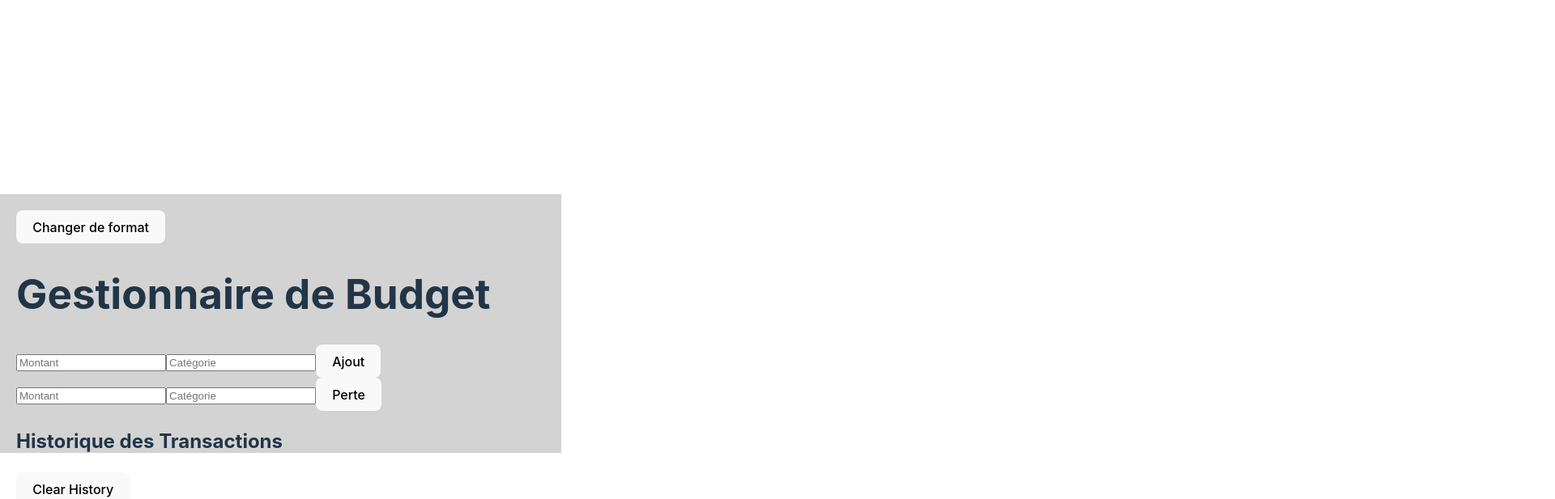
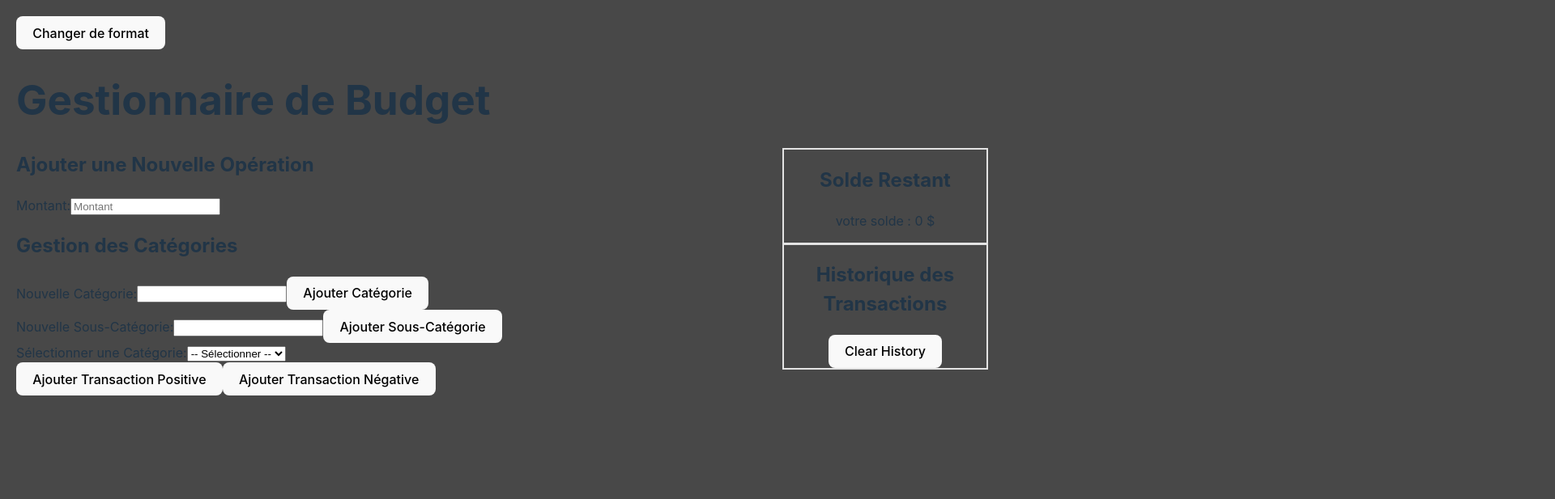
Before and after one commit to bruno-jimenez/finance-flow, a React (Vite) app in the folder FinanceFlow/: page / in a window 1280 px wide. Shown: the top 617 px of the page at 81% size, 1920 px wide, since content can reach past the window. Built offline with nearby package versions, Linux system fonts and the light colour scheme.

Commit message:
update all files ,add new component datacategorie ,transactionlogs not working

```diff
--- a/FinanceFlow/src/CSS/ResponsiveComponent.css
+++ b/FinanceFlow/src/CSS/ResponsiveComponent.css
@@ -1,26 +1,44 @@
 /* ResponsiveComponent.css */
 
 .responsive-container {
-  width: 653px;
-  height: 280px;
-  background-color: lightgray;
+  width: 1920px;
+  height: 1080px;
+  background-color: rgb(72, 72, 72);
   padding: 20px;
   margin: 0 auto;
 }
 
 /* Styles pour les écrans étroits (moins de 653px de large) */
+
 .responsive-container.narrow-format {
   width: 280px;
   height: 653px;
-  background-color: lightblue;
+  background-color: rgb(0, 0, 0);
 }
 
-/* Styles spécifiques aux écrans larges (plus de 653px de large) */
-.responsive-container.wide-format {
-  /* Vous pouvez ajouter des styles spécifiques aux écrans larges ici */
+/*style de transactionlogs*/
+
+.Transactionlogs-container {
+
+   position: fixed;
+   top: 300px;
+   right: 60px;
+   width: 250px;
+   border: 2px solid rgb(227, 227, 227);
+   text-align: center;
 }
 
-/* Styles spécifiques pour le fond en cyan sur les écrans étroits */
-.responsive-container.narrow-format.cyan-bg {
-  background-color: cyan;
+/*style de howmuch*/
+
+.howmuch-container {
+
+  position: fixed;
+  top: 183px;
+  right: 60px;
+  width: 250px;
+  border: 2px solid rgb(227, 227, 227);
+  text-align: center;
+
 }
+
+/*style de addnewtransaction*/
--- a/FinanceFlow/src/component/AddNewOperation.jsx
+++ b/FinanceFlow/src/component/AddNewOperation.jsx
@@ -1,68 +1,52 @@
-// AddNewOperation.js
 import React, { useState } from 'react';
+import DataCategorie from './DataCategorie';
 
 const AddNewOperation = ({ addTransaction }) => {
   const [amount, setAmount] = useState('');
-  const [category, setCategory] = useState('');
+  const [selectedCategory, setSelectedCategory] = useState('');
+  const [selectedSubCategory, setSelectedSubCategory] = useState('');
 
-  const handleSubmit = (e, transactionType) => {
-    e.preventDefault();
+  const handleAddTransaction = (isPositive) => {
+    if (amount.trim() === '' || selectedCategory.trim() === '') {
+      // Gérer le cas où le montant ou la catégorie est vide
+      alert('Veuillez remplir le montant et sélectionner une catégorie.');
+      return;
+    }
 
-    const currentDate = new Date();
-    const formattedDate = `${currentDate.toLocaleDateString()} ${currentDate.toLocaleTimeString()}`
+    // Déterminer si la transaction est positive ou négative
+    const transactionAmount = isPositive ? parseFloat(amount) : -parseFloat(amount);
 
-    const newTransaction = {
-      amount: transactionType === 'Ajout' ? Math.abs(Number(amount)) : -Math.abs(Number(amount)),
-      category,
-      date: formattedDate,
-    };
+    // Votre logique pour ajouter la transaction avec amount, selectedCategory et selectedSubCategory
+    // ...
 
-    // verification de la prise en compte de l'input
-    console.log('Nouvelle transaction:', newTransaction);
-
-    // Appeler la fonction du composant parent pour ajouter la nouvelle transaction
-    addTransaction(newTransaction);
-
-    // Réinitialisez les états locaux pour les informations supplémentaires si nécessaire
+    // Réinitialiser les états locaux
     setAmount('');
-    setCategory('');
+    setSelectedCategory('');
+    setSelectedSubCategory('');
   };
 
   return (
     <div>
-      <form onSubmit={(e) => handleSubmit(e, 'Ajout')}>
-        {/* Ajoutez des champs de saisie pour les informations supplémentaires si nécessaire */}
+      <h2>Ajouter une Nouvelle Opération</h2>
+      <label>Montant:</label>
       <input
         type="text"
         value={amount}
         onChange={(e) => setAmount(e.target.value)}
         placeholder="Montant"
       />
-        <input
-          type="text"
-          value={category}
-          onChange={(e) => setCategory(e.target.value)}
-          placeholder="Catégorie"
+
+      {/* Intégrer le composant DataCategorie pour gérer les catégories et sous-catégories */}
+      <DataCategorie
+        onSelectCategorie={(category) => setSelectedCategory(category)}
+        onSelectSubCategorie={(subCategory) => setSelectedSubCategory(subCategory)}
       />
-        <button type="submit">Ajout</button>
-      </form>
 
-      <form onSubmit={(e) => handleSubmit(e, 'Perte')}>
-        {/* Ajoutez des champs de saisie pour les informations supplémentaires si nécessaire */}
-        <input
-          type="text"
-          value={amount}
-          onChange={(e) => setAmount(e.target.value)}
-          placeholder="Montant"
-        />
-        <input
-          type="text"
-          value={category}
-          onChange={(e) => setCategory(e.target.value)}
-          placeholder="Catégorie"
-        />
-        <button type="submit">Perte</button>
-      </form>
+      {/* Ajouter la transaction (positive) */}
+      <button onClick={() => handleAddTransaction(true)}>Ajouter Transaction Positive</button>
+
+      {/* Ajouter la transaction (négative) */}
+      <button onClick={() => handleAddTransaction(false)}>Ajouter Transaction Négative</button>
     </div>
   );
 };
--- a/FinanceFlow/src/component/DataCategorie.jsx
+++ b/FinanceFlow/src/component/DataCategorie.jsx
@@ -1,7 +1,72 @@
 //creation categorie et sous categorie
+import React, { useState } from 'react';
 
-function DataCategorie() {
+const DataCategorie = ({ onSelectCategorie }) => {
+  const [categories, setCategories] = useState([]);
+  const [newCategory, setNewCategory] = useState('');
+  const [selectedCategory, setSelectedCategory] = useState('');
+  const [subCategories, setSubCategories] = useState([]);
+  const [newSubCategory, setNewSubCategory] = useState('');
 
-}
+  const addCategory = () => {
+    if (newCategory.trim() !== '' && !categories.includes(newCategory)) {
+      setCategories([...categories, newCategory]);
+      setNewCategory('');
+    }
+  };
 
-export default DataCategorie
+  const addSubCategory = () => {
+    if (newSubCategory.trim() !== '' && !subCategories.includes(newSubCategory)) {
+      setSubCategories([...subCategories, newSubCategory]);
+      setNewSubCategory('');
+    }
+  };
+
+  const handleCategoryChange = (e) => {
+    setSelectedCategory(e.target.value);
+    onSelectCategorie(e.target.value);
+  };
+
+  return (
+    <div>
+      <h2>Gestion des Catégories</h2>
+
+      {/* Ajouter une nouvelle catégorie */}
+      <div>
+        <label>Nouvelle Catégorie:</label>
+        <input
+          type="text"
+          value={newCategory}
+          onChange={(e) => setNewCategory(e.target.value)}
+        />
+        <button onClick={addCategory}>Ajouter Catégorie</button>
+      </div>
+
+      {/* Ajouter une nouvelle sous-catégorie */}
+      <div>
+        <label>Nouvelle Sous-Catégorie:</label>
+        <input
+          type="text"
+          value={newSubCategory}
+          onChange={(e) => setNewSubCategory(e.target.value)}
+        />
+        <button onClick={addSubCategory}>Ajouter Sous-Catégorie</button>
+      </div>
+
+      {/* Sélectionner une catégorie */}
+      <div>
+        <label>Sélectionner une Catégorie:</label>
+        <select value={selectedCategory} onChange={handleCategoryChange}>
+          <option value="">-- Sélectionner --</option>
+          {categories.map((category) => (
+            <option key={category} value={category}>
+              {category}
+            </option>
+          ))}
+        </select>
+      </div>
+    </div>
+  );
+};
+
+export default DataCategorie;
--- a/FinanceFlow/src/component/HowMuch.jsx
+++ b/FinanceFlow/src/component/HowMuch.jsx
@@ -20,7 +20,7 @@ const HowMuch = ({ transactions }) => {
   const balance = calculateBalance();
 
   return (
-    <div>
+    <div className='howmuch-container'>
       <h2>Solde Restant</h2>
       <p>votre solde : {balance} $</p>
     </div>
--- a/FinanceFlow/src/component/TransactionLogs.jsx
+++ b/FinanceFlow/src/component/TransactionLogs.jsx
@@ -12,7 +12,7 @@ const TransactionLogs = ({ transactions , clearHistory }) => {
     // Sinon, ne rien faire
   };
   return (
-    <div>
+    <div className="Transactionlogs-container">
       <h2>Historique des Transactions</h2>
       {transactions.map((transaction, index) => (
         <div key={index}>
```
Lines whose indentation alone changed are shown as unchanged.
